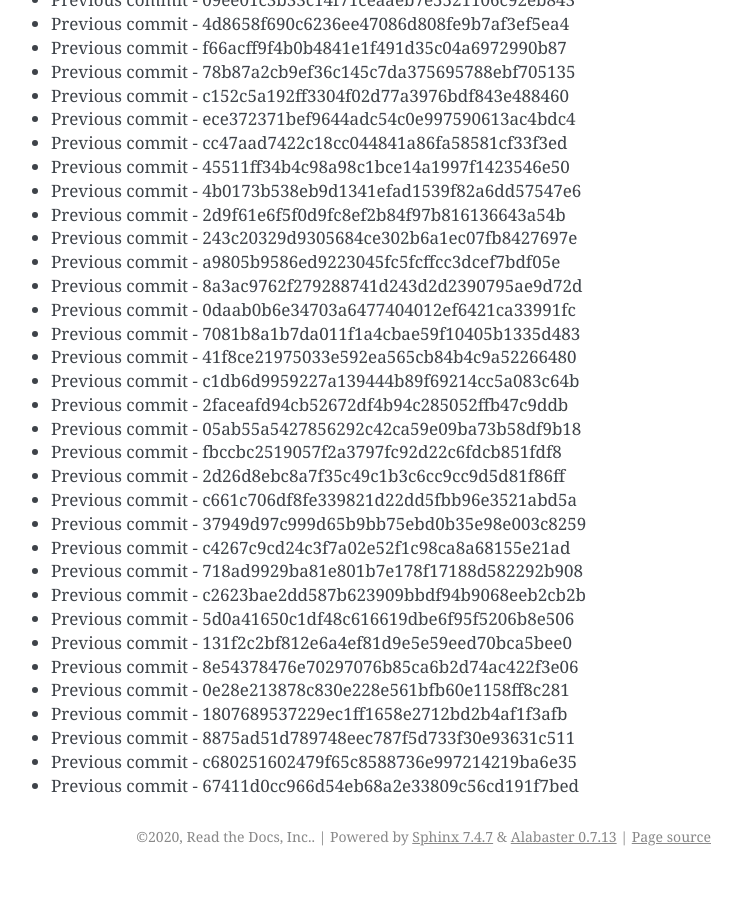
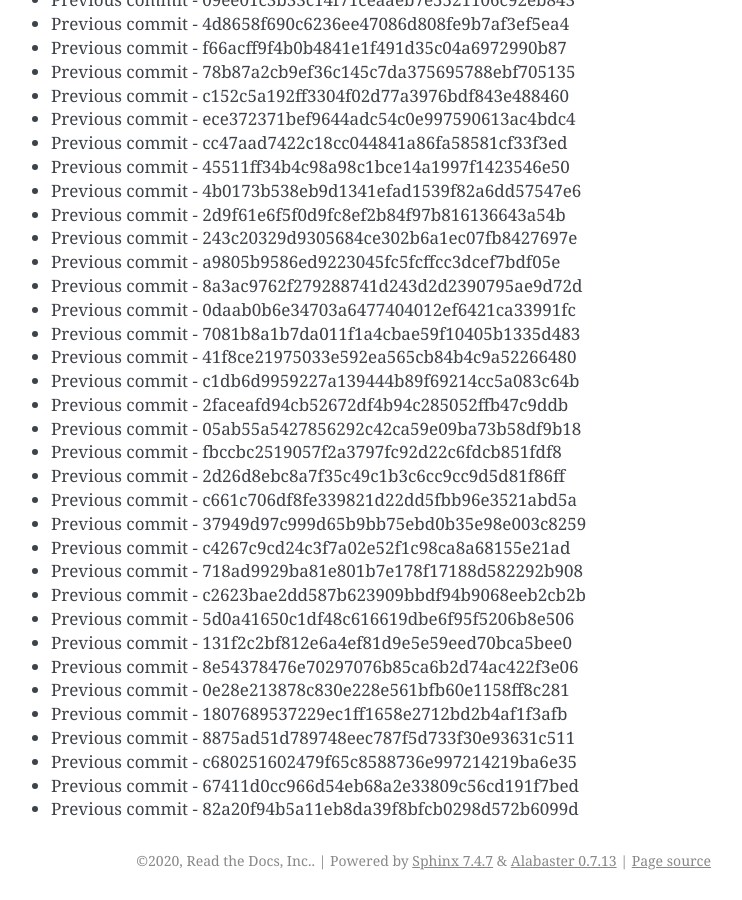
Before and after one commit to readthedocs/rtd-git-stresstest, a Sphinx documentation site: the page built from docs/updates.rst, in a window 1280 px wide and 900 px high, scrolled down 64526 px. Shown: the whole window, without its empty margins (399-1141 px from the left). Built offline with Sphinx 7.4.7, drawn with Linux system fonts in a browser that asks for light colours; before the commit the page ends 65402 px from its top, so only the background shows below that.

Commit message:
Generating commit from previous: 82a20f94b5a11eb8da39f8bfcb0298d572b6099d

```diff
--- a/docs/updates.rst
+++ b/docs/updates.rst
@@ -2743,3 +2743,4 @@ It can be tested for any performance characteristics.
 * Previous commit - 8875ad51d789748eec787f5d733f30e93631c511
 * Previous commit - c680251602479f65c8588736e997214219ba6e35
 * Previous commit - 67411d0cc966d54eb68a2e33809c56cd191f7bed
+* Previous commit - 82a20f94b5a11eb8da39f8bfcb0298d572b6099d
```
